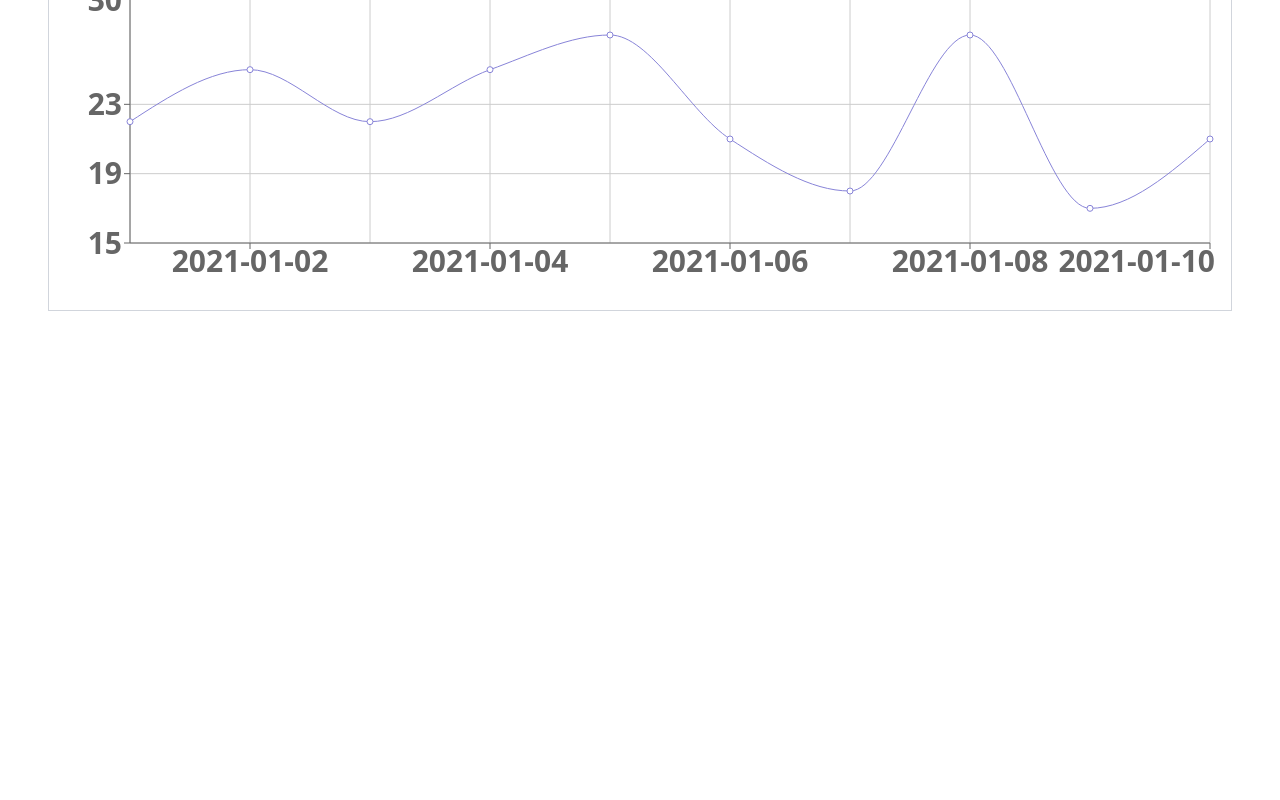
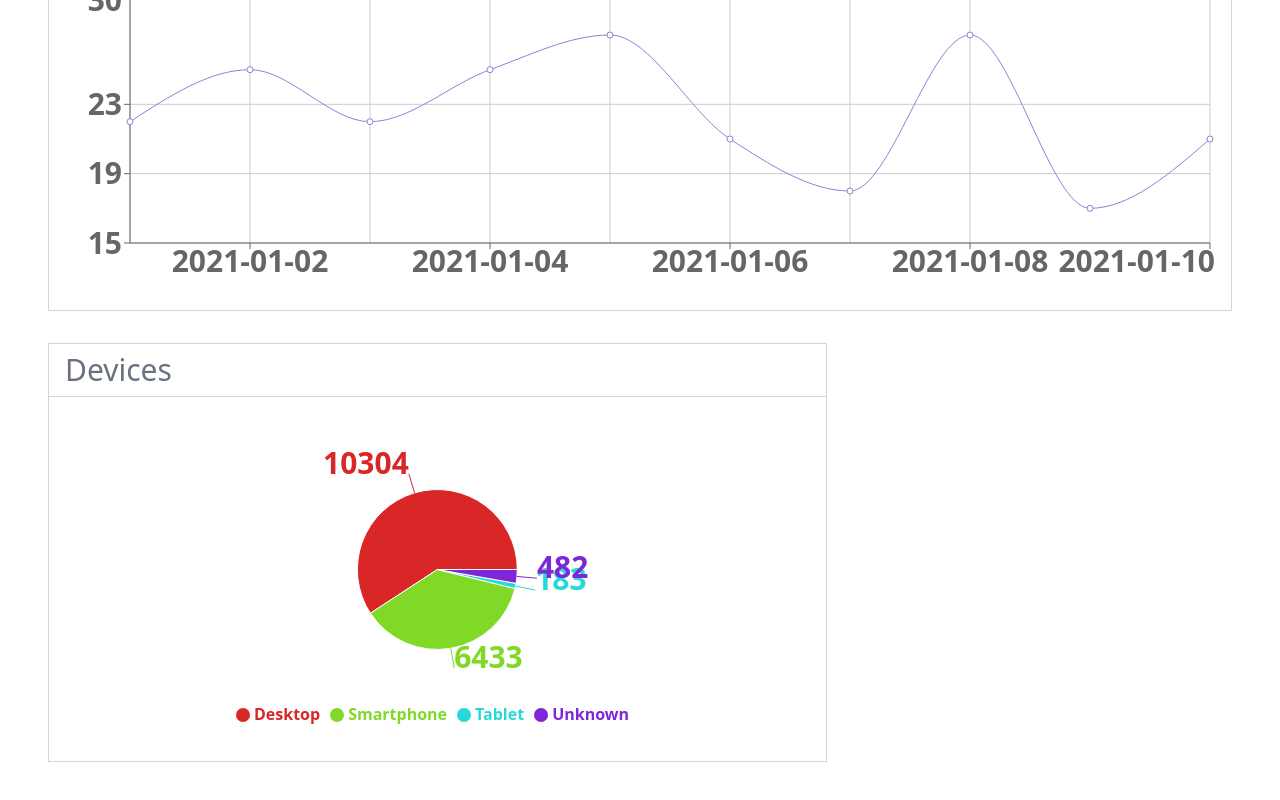
Before and after one commit to Exove/piwik-pro-dashboard-react, a React (Vite) app: page / in a window 1280 px wide. Shown: the part 833-1633 px from the top of the page. Before the commit the page ends 1184 px from the top, so only its background shows below. Built offline with nearby package versions, Linux system fonts and the light colour scheme.

Commit message:
CARE-5707 add pie chart component

```diff
--- a/src/App.tsx
+++ b/src/App.tsx
@@ -1,5 +1,6 @@
 import TextBox from "./components/TextBox"
 import LineChartBox from "./components/LineChartBox"
+import PieChartBox from "./components/PieChartBox"
 function App() {
 
   // Test data before we get the real data from the API
@@ -86,6 +87,13 @@ function App() {
     }
   ]
 
+  const pieChartData = [
+    { name: "Desktop", value: 10304 },
+    { name: "Smartphone", value: 6433 },
+    { name: "Tablet", value: 183 },
+    { name: "Unknown", value: 482 },
+  ]
+
   const mappedData = timeSeriesData.map(item => ({
     time: item.timestamp__to_date,
     value: item.visitors,
@@ -104,6 +112,9 @@ function App() {
           <div className="tw:col-span-full">
             <LineChartBox title="Visitors over time" data={mappedData} />
           </div>
+          <div className="tw:col-span-2">
+            <PieChartBox title="Devices" data={pieChartData} />
+          </div>
         </div>
       </div>
     </>
--- a/src/components/LineChartBox.tsx
+++ b/src/components/LineChartBox.tsx
@@ -1,5 +1,5 @@
 import { LineChart, Line, XAxis, YAxis, Tooltip, CartesianGrid, ResponsiveContainer } from 'recharts';
-import ContentBox from './contentBox';
+import ContentBox from './ContentBox';
 
 interface LineChartProps {
     title: string;
--- /dev/null
+++ b/src/components/PieChartBox.tsx
@@ -0,0 +1,44 @@
+import { PieChart, Pie, Cell, Tooltip, Legend, ResponsiveContainer } from 'recharts';
+import ContentBox from './ContentBox';
+
+const getColor = (index: number, total: number) => {
+  const hue = Math.floor((360 / total) * index);
+  return `hsl(${hue}, 70%, 50%)`;
+};
+
+interface PieChartProps {
+    title: string;
+    data: {
+        name: string;
+        value: number;
+    }[];
+  }
+
+/**
+ * Line chart component
+ */
+export default function PieChartBox({ title, data }: PieChartProps) {
+  const content = (
+    <ResponsiveContainer width="100%" height={300}>
+        <PieChart>
+        <Pie
+            data={data}
+            cx="50%"
+            cy="50%"
+            outerRadius={80}
+            dataKey="value"
+            label
+        >
+            {data.map((_, index) => (
+                <Cell key={`cell-${index}`} fill={getColor(index, data.length)} />
+            ))}
+        </Pie>
+        <Tooltip />
+        <Legend wrapperStyle={{ fontSize: '16px' }} />
+        </PieChart>
+    </ResponsiveContainer>
+
+  )
+
+  return <ContentBox title={title} content={content} />
+};
--- a/src/components/TextBox.tsx
+++ b/src/components/TextBox.tsx
@@ -1,4 +1,4 @@
-import ContentBox from "./contentBox";
+import ContentBox from "./ContentBox";
 
 interface TextBoxProps {
     title: string;
```
